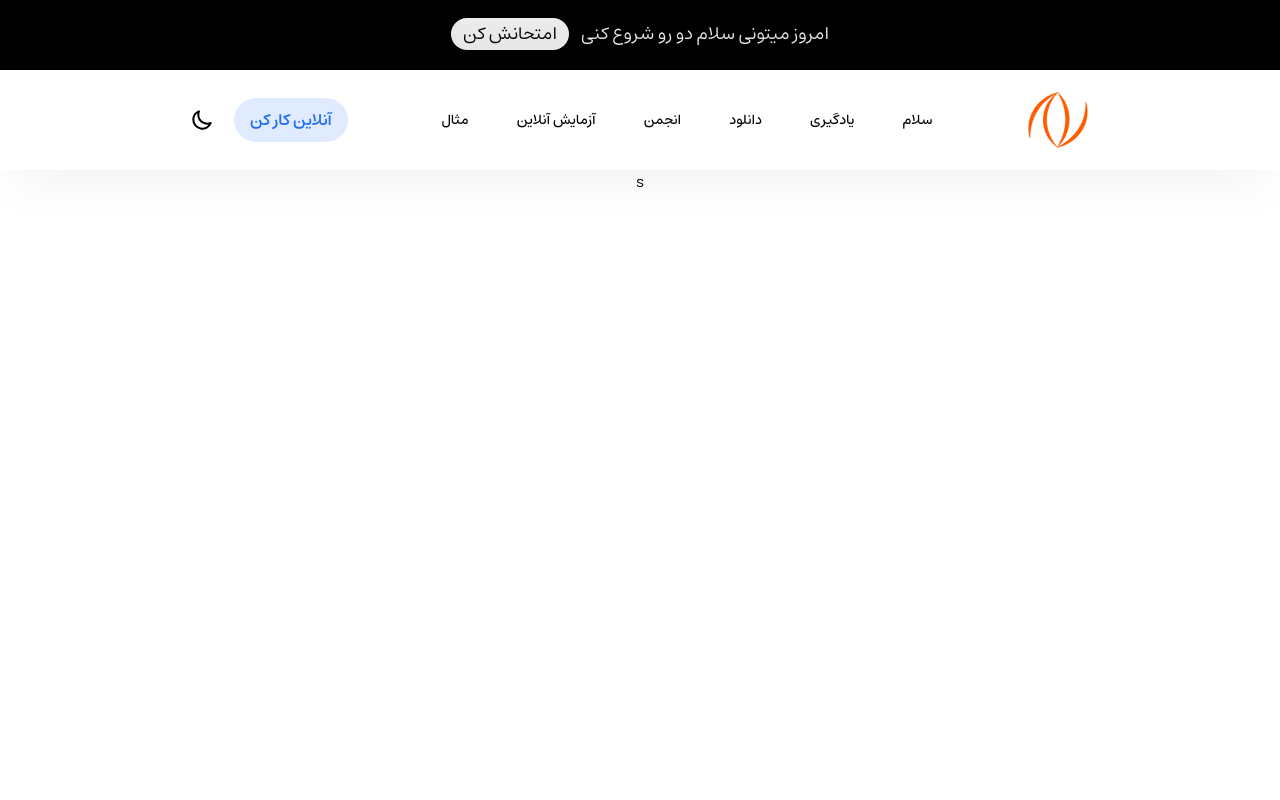
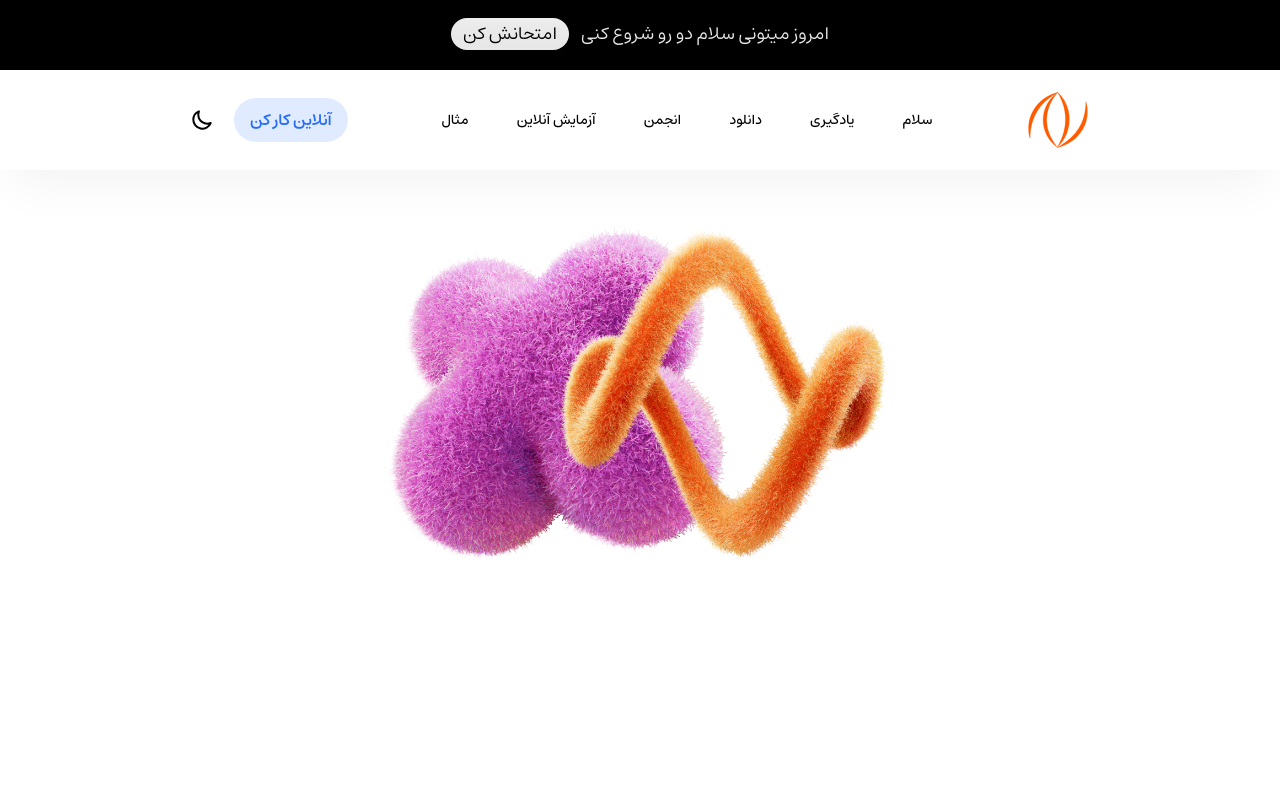
Before and after one commit to SalamLang/Salam-Website, a Next.js app: page /example in a window 1280 px wide. Shown: the top 800 px of the page. Built offline with nearby package versions, Linux system fonts and the light colour scheme.

Commit message:
feat(page.jsx): add image component to example page

```diff
--- a/src/app/(example)/example/page.jsx
+++ b/src/app/(example)/example/page.jsx
@@ -1,3 +1,4 @@
+import Image from "next/image";
 import React from "react";
 
 export const metadata = {
@@ -10,7 +11,9 @@ export const metadata = {
 export default function page() {
   return (
     <main className="flex min-h-screen flex-col max-md:gap-y-10 gap-y-20 items-center justify-start">
-        s
+        <div className="w-full h-full p-2 flex justify-center items-center">
+          <Image width="600" height="600" src="/images/logo-vector-custom-salam.png" alt="logo" />
+        </div>
     </main>
   );
 }
```
